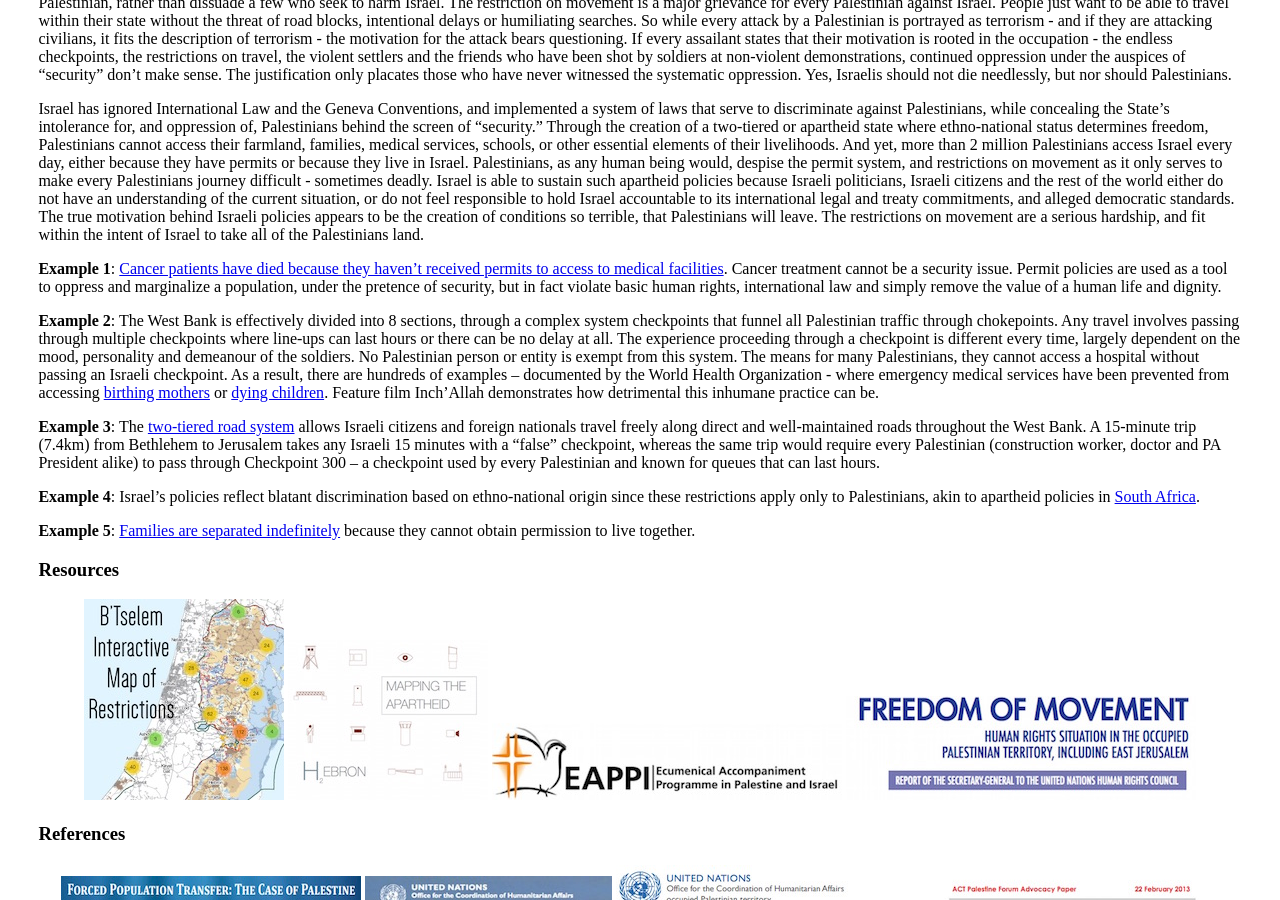
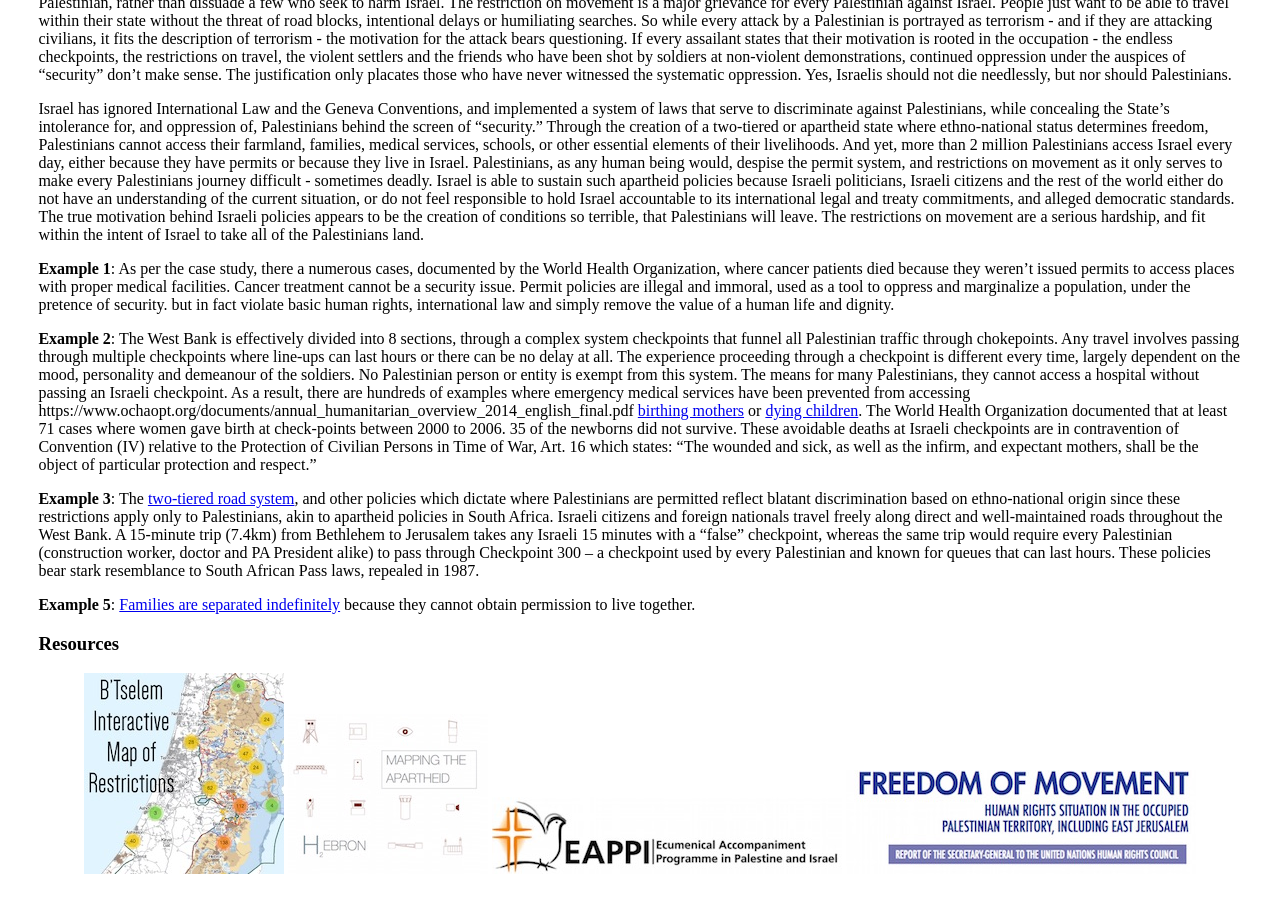
Before and after one commit to thepeopleofpalestine/thepeopleofpalestine.github.io, a Jekyll site: the page built from _cities/hebron.md, in a window 1280 px wide and 900 px high, scrolled down 4175 px. Built offline with Jekyll 4.4.1, drawn with Linux system fonts in a browser that asks for light colours; some web fonts are replaced.

Commit message:
Update hebron.md

```diff
--- a/_cities/hebron.md
+++ b/_cities/hebron.md
@@ -105,15 +105,11 @@ How, then, is Israel able create, sustain, and justify such apartheid policies?
 
 
 
+**Example 1**: As per the case study, there a numerous cases, documented by the World Health Organization, where cancer patients died because they weren't issued permits to access places with proper medical facilities. Cancer treatment cannot be a security issue. Permit policies are illegal and immoral, used as a tool to oppress and marginalize a population, under the pretence of security.  but in fact violate basic human rights, international law and simply remove the value of a human life and dignity.
 
+**Example 2**: The West Bank is effectively divided into 8 sections, through a complex system checkpoints that funnel all Palestinian traffic through chokepoints. Any travel involves passing through multiple checkpoints where line-ups can last hours or there can be no delay at all. The experience proceeding through a checkpoint is different every time, largely dependent on the mood, personality and demeanour of the soldiers. No Palestinian person or entity is exempt from this system. The means for many Palestinians, they cannot access a hospital without passing an Israeli checkpoint. As a result, there are hundreds of examples where emergency medical services have been prevented from accessing  https://www.ochaopt.org/documents/annual_humanitarian_overview_2014_english_final.pdf [birthing mothers](http://visualizingpalestine.org/visuals/checkpoint-births) or [dying children](https://occupiedpalestine.wordpress.com/special-topics/checkpoints/). The World Health Organization documented that at least 71 cases where women gave birth at check-points between 2000 to 2006. 35 of the newborns did not survive. These avoidable deaths at Israeli checkpoints are in contravention of Convention (IV) relative to the Protection of Civilian Persons in Time of War, Art. 16 which states: “The wounded and sick, as well as the infirm, and expectant mothers, shall be the object of particular protection and respect.”
 
-**Example 1**: [Cancer patients have died because they haven’t received permits to access to medical facilities](pdf from assets - Gaza cancer patient). Cancer treatment cannot be a security issue. Permit policies are used as a tool to oppress and marginalize a population, under the pretence of security, but in fact violate basic human rights, international law and simply remove the value of a human life and dignity.
-
-**Example 2**: The West Bank is effectively divided into 8 sections, through a complex system checkpoints that funnel all Palestinian traffic through chokepoints. Any travel involves passing through multiple checkpoints where line-ups can last hours or there can be no delay at all. The experience proceeding through a checkpoint is different every time, largely dependent on the mood, personality and demeanour of the soldiers. No Palestinian person or entity is exempt from this system. The means for many Palestinians, they cannot access a hospital without passing an Israeli checkpoint. As a result, there are hundreds of examples – documented by the World Health Organization - where emergency medical services have been prevented from accessing [birthing mothers](https://www.ochaopt.org/documents/annual_humanitarian_overview_2014_english_final.pdf) or [dying children](https://occupiedpalestine.wordpress.com/special-topics/checkpoints/). Feature film Inch’Allah demonstrates how detrimental this inhumane practice can be.
-
-**Example 3**: The [two-tiered road system](http://visualizingpalestine.org/visuals/segregated-roads-west-bank) allows Israeli citizens and foreign nationals travel freely along direct and well-maintained roads throughout the West Bank. A 15-minute trip (7.4km) from Bethlehem to Jerusalem takes any Israeli 15 minutes with a “false” checkpoint, whereas the same trip would require every Palestinian (construction worker, doctor and PA President alike) to pass through Checkpoint 300 – a checkpoint used by every Palestinian and known for queues that can last hours.
-
-**Example 4**: Israel's policies reflect blatant discrimination based on ethno-national origin since these restrictions apply only to Palestinians, akin to apartheid policies in [South Africa](pdf from assets - South African pass laws).
+**Example 3**: The [two-tiered road system](http://visualizingpalestine.org/visuals/segregated-roads-west-bank), and other policies which dictate where Palestinians are permitted reflect blatant discrimination based on ethno-national origin since these restrictions apply only to Palestinians, akin to apartheid policies in South Africa. Israeli citizens and foreign nationals travel freely along direct and well-maintained roads throughout the West Bank. A 15-minute trip (7.4km) from Bethlehem to Jerusalem takes any Israeli 15 minutes with a “false” checkpoint, whereas the same trip would require every Palestinian (construction worker, doctor and PA President alike) to pass through Checkpoint 300 – a checkpoint used by every Palestinian and known for queues that can last hours. These policies bear stark resemblance to South African Pass laws, repealed in 1987.
 
 **Example 5**: [Families are separated indefinitely](http://www.btselem.org/video/2008/09/israel-splits-families-between-gaza-and-west-bank) because they cannot obtain permission to live together.
 
```
